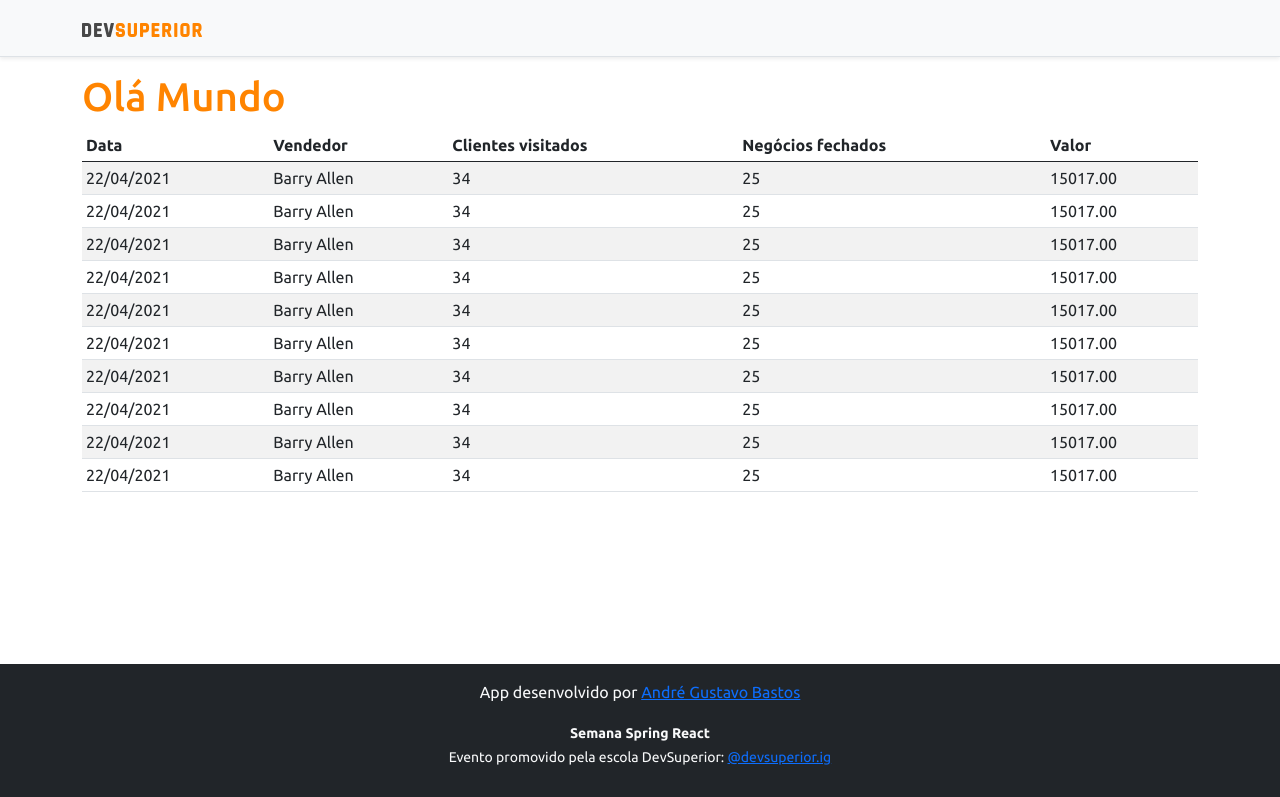
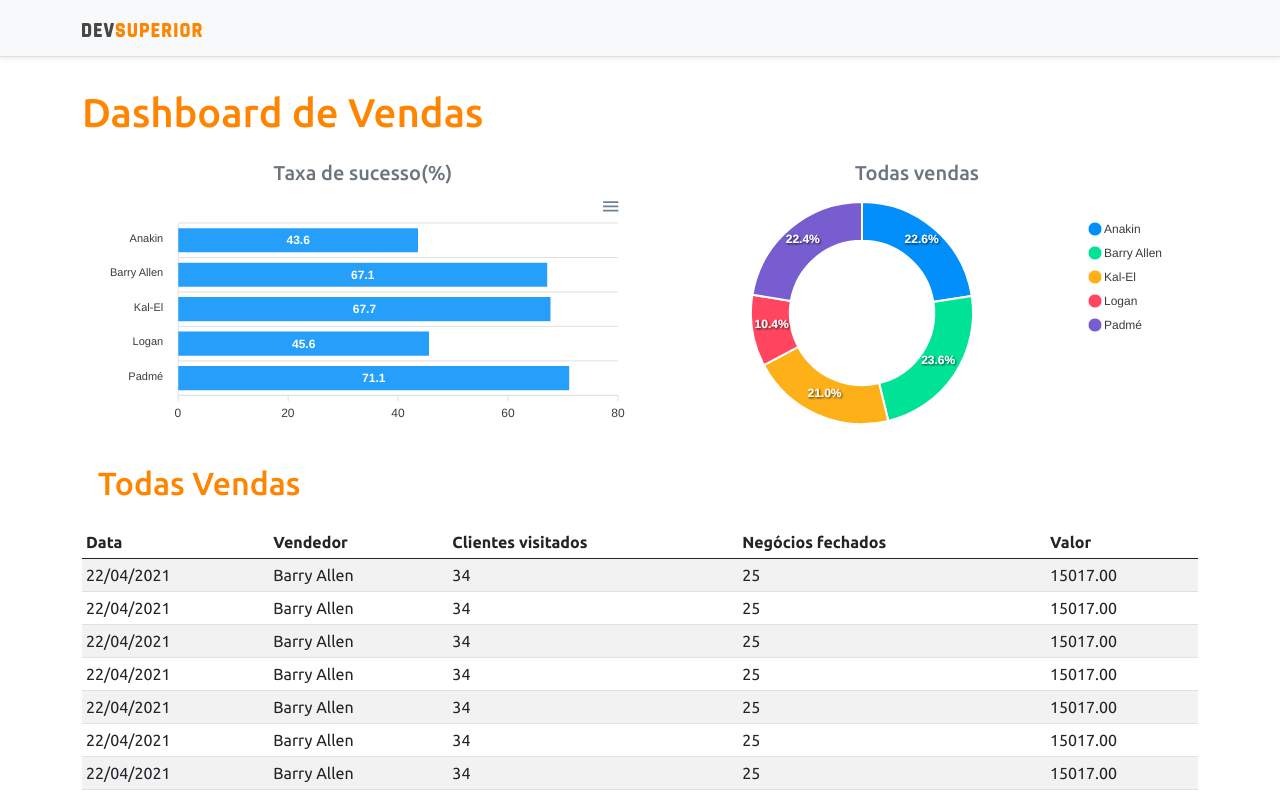
Before and after one commit to agbastos/projeto-sds3, a React (Create React App) app in the folder frontend/: page / in a window 1280 px wide. Shown: the top 797 px of the page. Built offline with nearby package versions, Linux system fonts and the light colour scheme.

Commit message:
Static charts

```diff
--- a/frontend/package.json
+++ b/frontend/package.json
@@ -10,8 +10,10 @@
     "@types/node": "^12.20.12",
     "@types/react": "^17.0.5",
     "@types/react-dom": "^17.0.3",
+    "apexcharts": "^3.26.1",
     "bootstrap": "^5.0.0",
     "react": "^17.0.2",
+    "react-apexcharts": "^1.3.9",
     "react-dom": "^17.0.2",
     "react-scripts": "4.0.3",
     "typescript": "^4.2.4",
--- a/frontend/src/App.tsx
+++ b/frontend/src/App.tsx
@@ -1,3 +1,5 @@
+import BarChart from 'components/BarChart';
+import DonutChart from 'components/DonutChart';
 import DataTable from 'components/DataTable';
 import Footer from 'components/Footer';
 import NavBar from 'components/NavBar';
@@ -7,7 +9,22 @@
     <>
     <NavBar/>
     <div className="container">
-      <h1 className="text-primary">Olá Mundo</h1>
+      <h1 className="text-primary py-3">Dashboard de Vendas</h1>
+      <div className="row px-3">
+        <div className="col-sm-6">
+          <h5 className="text-center text-secondary">Taxa de sucesso(%)</h5>
+          <BarChart/>
+        </div>
+        <div className="col-sm-6">
+          <h5 className="text-center text-secondary">Todas vendas</h5>
+          <DonutChart/>
+        </div>
+
+        <div className="py-3">
+          <h2 className="text-primary">Todas Vendas</h2>
+        </div>
+
+       </div>
       <DataTable/>
     </div>
     <Footer/>
--- /dev/null
+++ b/frontend/src/components/BarChart/index.tsx
@@ -0,0 +1,36 @@
+import Chart from 'react-apexcharts'
+
+const BarChart = () => {
+
+  const options = {
+    plotOptions: {
+        bar: {
+            horizontal: true,
+        }
+    },
+  };
+
+  const mockData = {
+    labels: {
+        categories: ['Anakin', 'Barry Allen', 'Kal-El', 'Logan', 'Padmé']
+    },
+    series: [
+        {
+            name: "% Sucesso",
+            data: [43.6, 67.1, 67.7, 45.6, 71.1]
+        }
+    ]
+  };
+
+  return (
+    <Chart
+      options={{...options, xaxis:mockData.labels}}
+      series={mockData.series}
+      type="bar"
+      height="240"
+    />
+  )
+
+}
+
+export default BarChart;
--- /dev/null
+++ b/frontend/src/components/DonutChart/index.tsx
@@ -0,0 +1,27 @@
+import Chart from 'react-apexcharts'
+
+const DonutChart = () => {
+
+  const mockData = {
+    series: [477138, 499928, 444867, 220426, 473088],
+    labels: ['Anakin', 'Barry Allen', 'Kal-El', 'Logan', 'Padmé']
+}
+
+const options = {
+    legend: {
+        show: true
+    }
+}
+
+  return (
+    <Chart
+      options={{...options, labels: mockData.labels}}
+      series={mockData.series}
+      type="donut"
+      height="240"
+    />
+  )
+
+}
+
+export default DonutChart;
```
Also changed, not shown: 1 other file (tests, documents, lock files or other folders).
